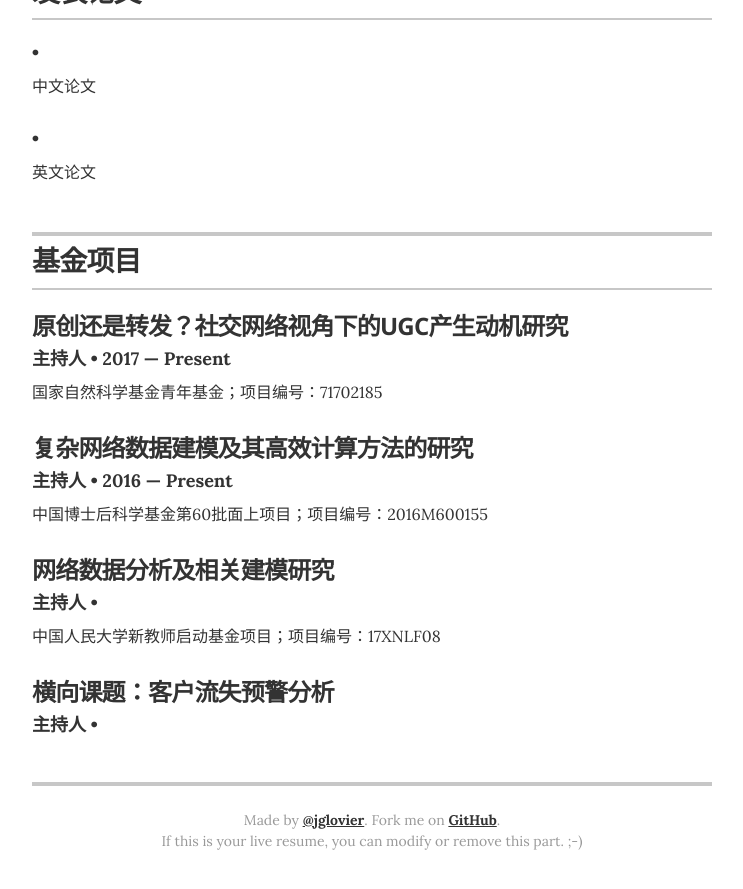
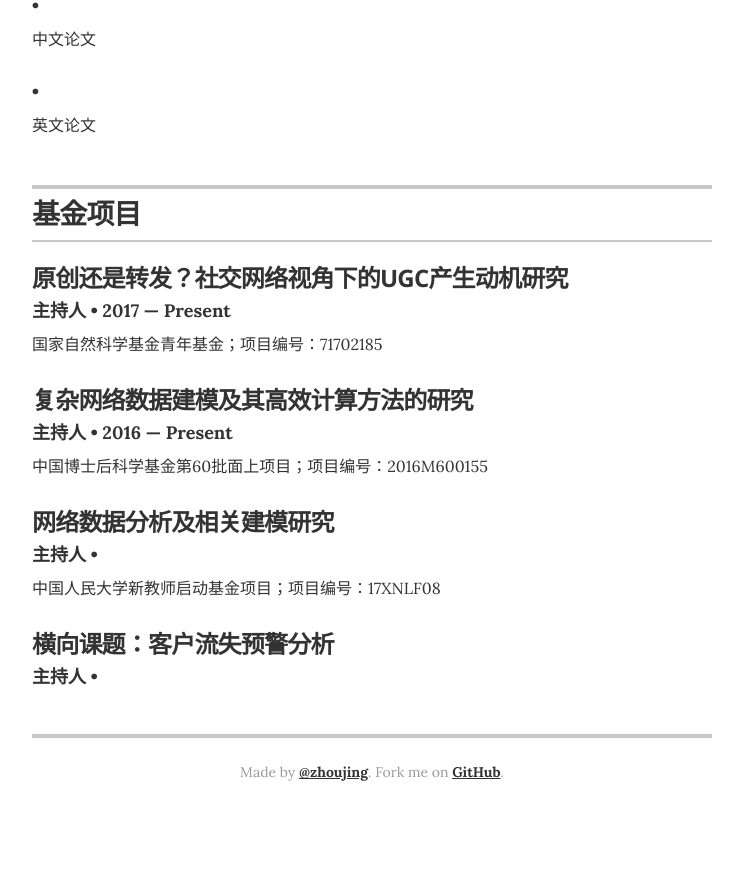
Before and after one commit to appleqiuqiu/appleqiuqiu.github.io, a Jekyll site: the page built from index.html, in a window 1280 px wide and 900 px high, scrolled down 1810 px. Shown: the top 889 px of the window, without its empty margins (268-1011 px from the left). Built offline with Jekyll 4.4.1, drawn with Linux system fonts in a browser that asks for light colours; after the commit the page ends 2641 px from its top, so only the background shows below that.

Commit message:
Update resume.html

```diff
--- a/_layouts/resume.html
+++ b/_layouts/resume.html
@@ -13,7 +13,7 @@
 
         <!-- You can turn off the avatar in _config.yml by setting to false -->
         {% if site.resume_avatar == 'true' %}
-        <img src="picture.jpg" alt="my photo" class="avatar no-print" itemprop="image">
+        <img src="avatar.jpg" alt="my photo" class="avatar no-print" itemprop="image">
         {% endif %}
 
         <!-- Your name is defined in the _config.yml file -->
@@ -200,7 +200,6 @@
 
 
 
-
       {% if site.resume_section_links %}
       <!-- begin Links -->
       <section class="content-section">
@@ -238,8 +237,8 @@
       {% endif %}
 
       <footer class="page-footer">
-        <p class="footer-line">Made by <a href="http://twitter.com/jglovier">@jglovier</a>. Fork me on <a href="https://github.com/jglovier/resume-template">GitHub</a>.</p>
-        <p class="footer-line">If this is your live resume, you can modify or remove this part. ;-)</p>
+        <p class="footer-line">Made by <a href="http://twitter.com/jglovier">@zhoujing</a>. Fork me on <a href="https://github.com/appleqiuqiu/appleqiuqiu.github.io">GitHub</a>.</p>
+
       </footer>
 
     </div>
```
